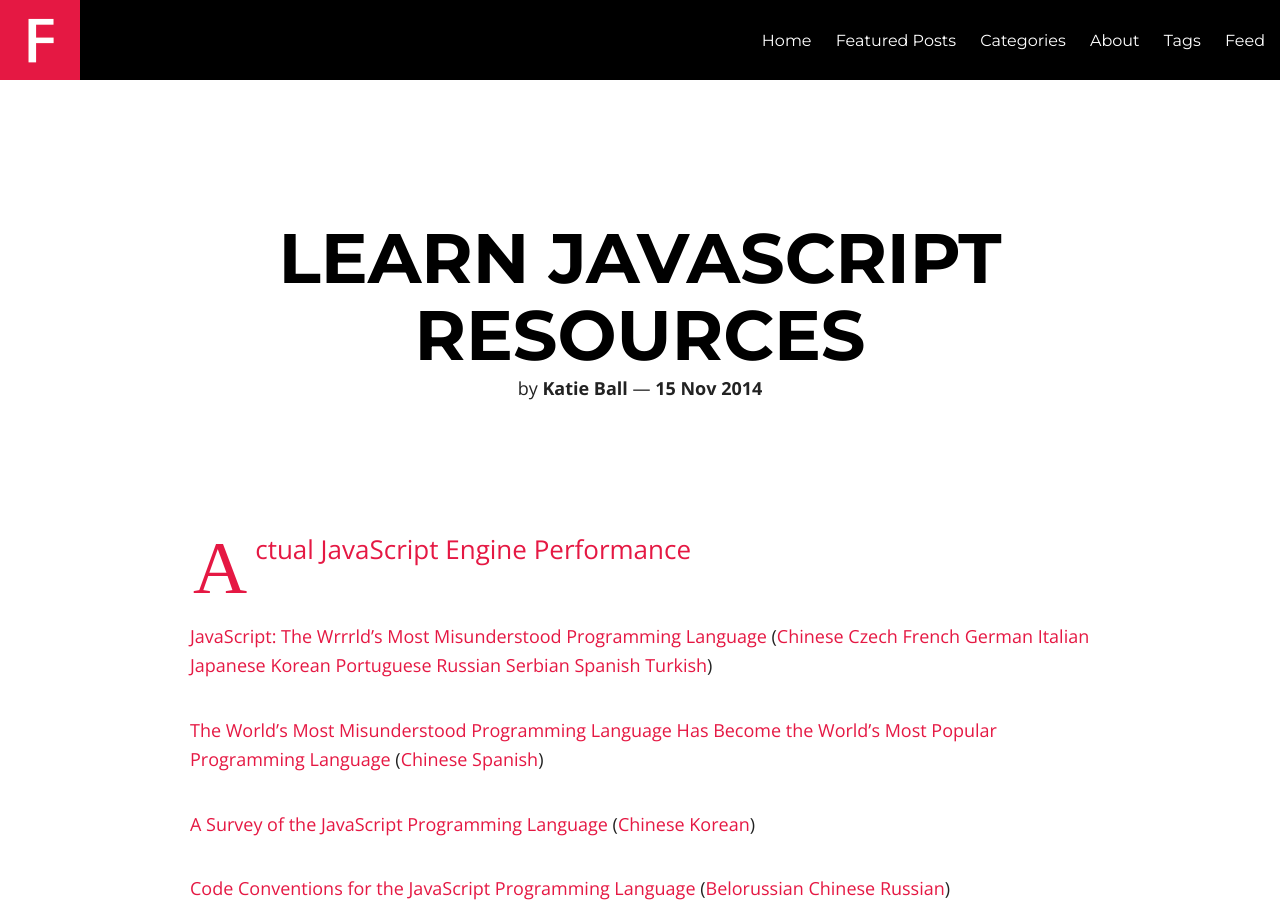
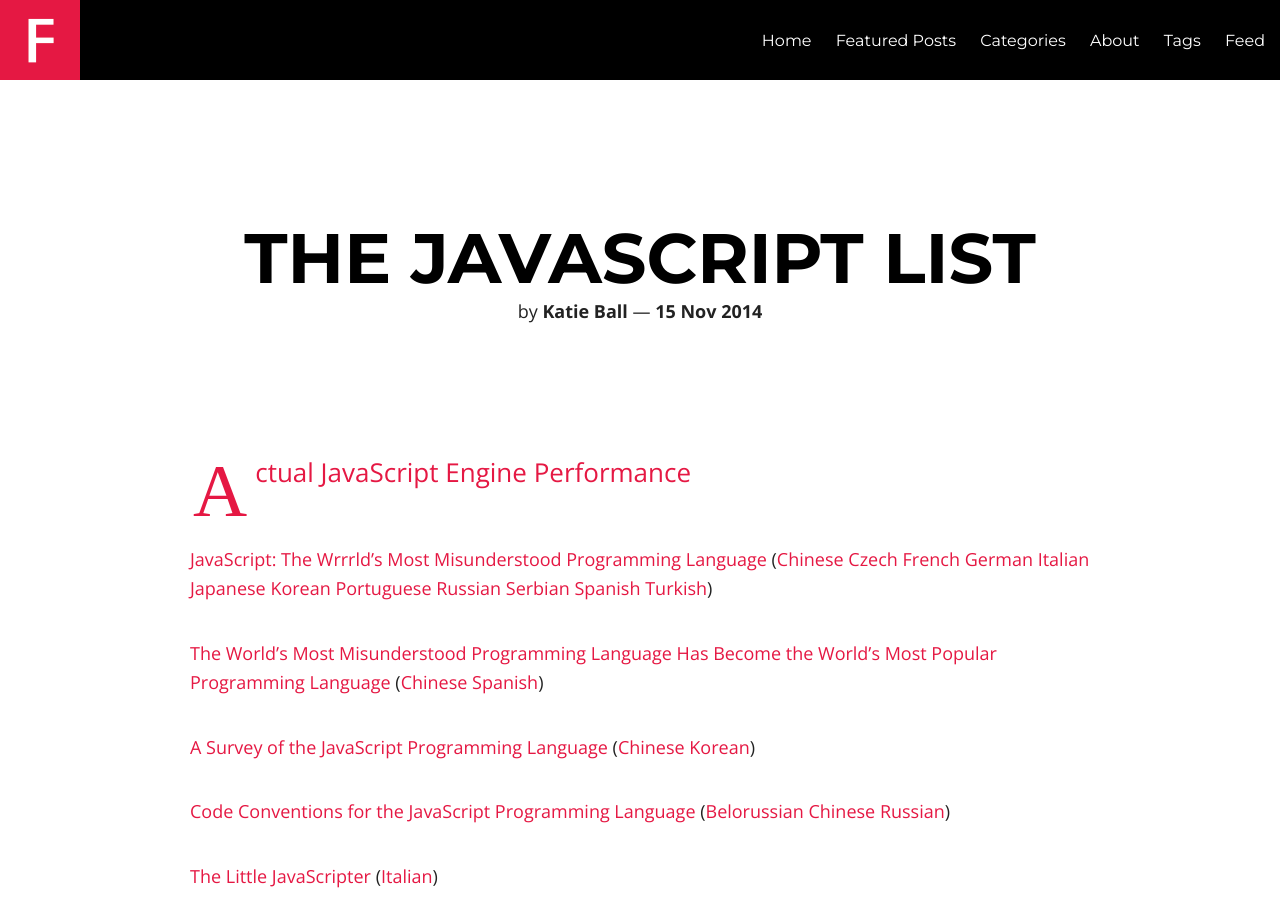
Before and after one commit to roachhd/notepad, a Jekyll site: the page built from _posts/2014-11-15-learn-javascript-resources.md, in a window 1280 px wide and 900 px high. Built offline with Jekyll 4.4.1, drawn with Linux system fonts in a browser that asks for light colours; nearby versions of some CDN libraries; comment, search, counter and statistics services are not loaded.

Commit message:
Update 2014-11-15-learn-javascript-resources.md

```diff
--- a/_posts/2014-11-15-learn-javascript-resources.md
+++ b/_posts/2014-11-15-learn-javascript-resources.md
@@ -1,6 +1,6 @@
 ---
 layout: post
-title:
+title: The JavaScript List
 description: "A Curated List of JavaScript Learning Resources."
 share: true
 comments: true
```
